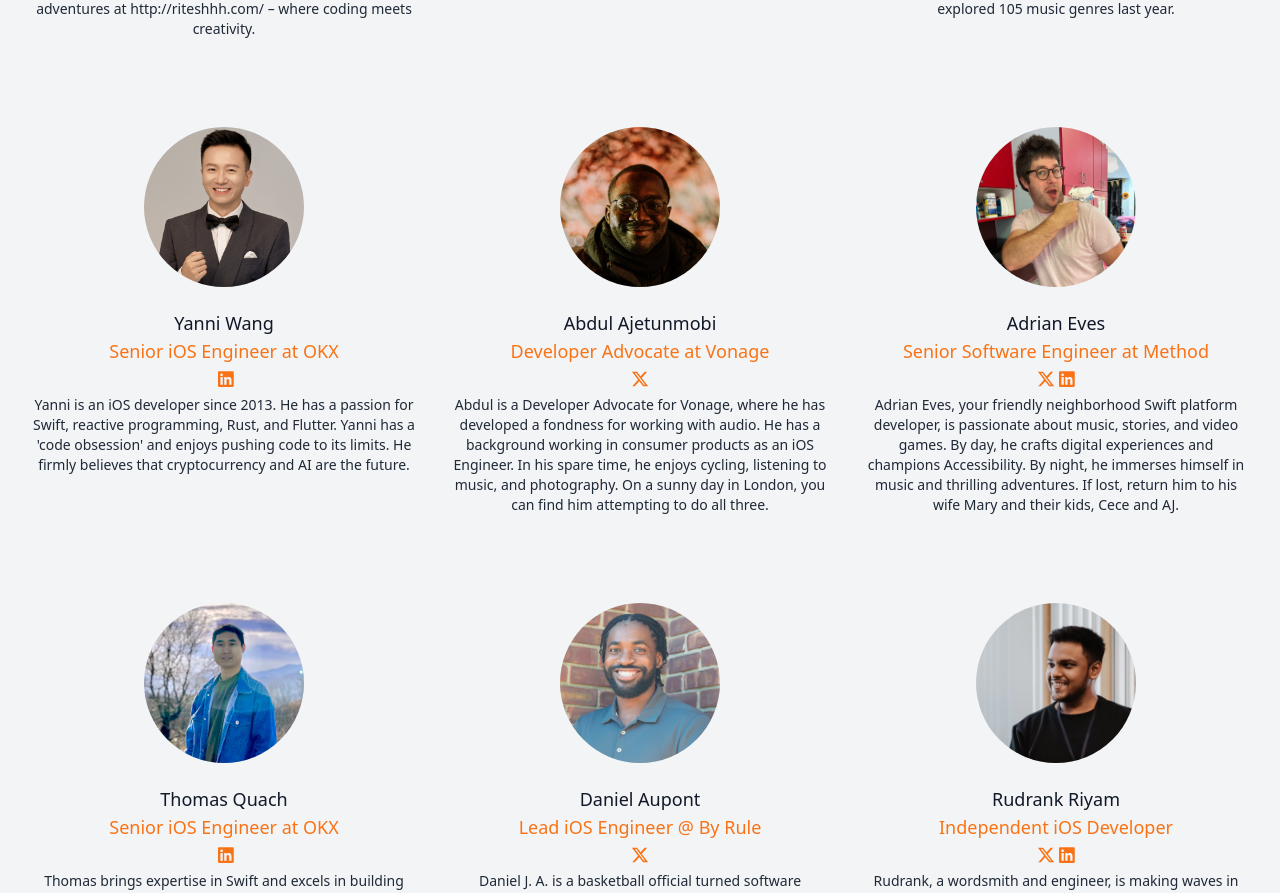
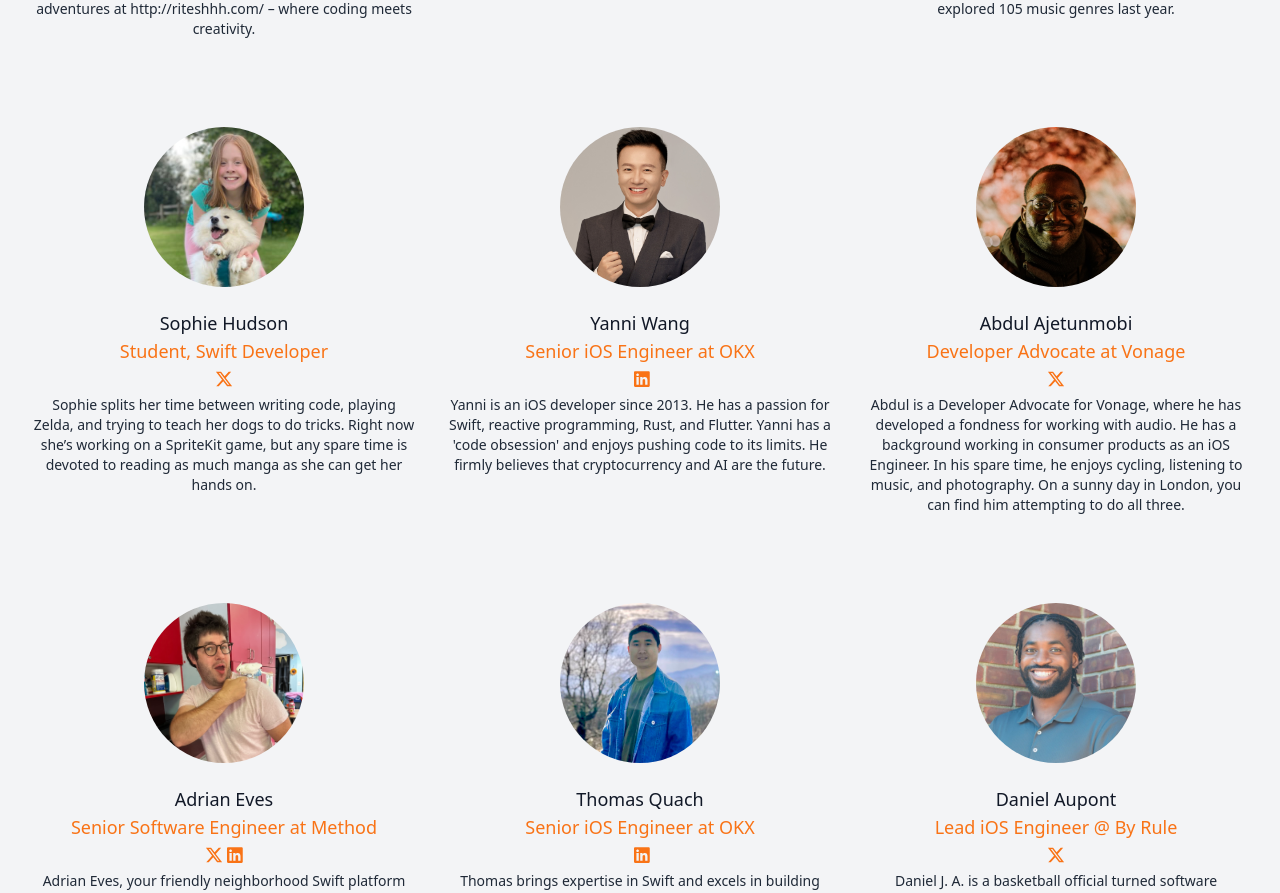
Before and after one commit to iOSConfSG/2024-website, a Next.js app: page / in a window 1280 px wide. Shown: the part 5722-6615 px from the top of the page. Built offline with nearby package versions, Linux system fonts and the light colour scheme; a web font is replaced by a local one.

Commit message:
Add Sophie Hudson

```diff
--- a/src/data/speakers.js
+++ b/src/data/speakers.js
@@ -149,5 +149,15 @@ const speakers = [
     "shortBio": "Yanni is an iOS developer since 2013. He has a passion for Swift, reactive programming, Rust, and Flutter. Yanni has a 'code obsession' and enjoys pushing code to its limits. He firmly believes that cryptocurrency and AI are the future.",
     "bio": "Yanni is an iOS developer since 2013. He has a passion for Swift, reactive programming, Rust, and Flutter. Yanni has a 'code obsession' and enjoys pushing code to its limits. He firmly believes that cryptocurrency and AI are the future.",
   },
+  {
+    "name": "Sophie Hudson",
+    "company": "Student, Swift Developer",
+    "imageUrl": "/images/speakers/SophieHudson.jpg",
+    "companyUrl": "",
+    "xTwitter": "PinkerStraws",
+    "linkedin": "",
+    "shortBio": "Sophie splits her time between writing code, playing Zelda, and trying to teach her dogs to do tricks. Right now she’s working on a SpriteKit game, but any spare time is devoted to reading as much manga as she can get her hands on.",
+    "bio": "Sophie splits her time between writing code, playing Zelda, and trying to teach her dogs to do tricks. Right now she’s working on a SpriteKit game, but any spare time is devoted to reading as much manga as she can get her hands on.",
+  },
 ]
 export default speakers
```
Also changed, not shown: public/images/speakers/SophieHudson.jpg (added).
